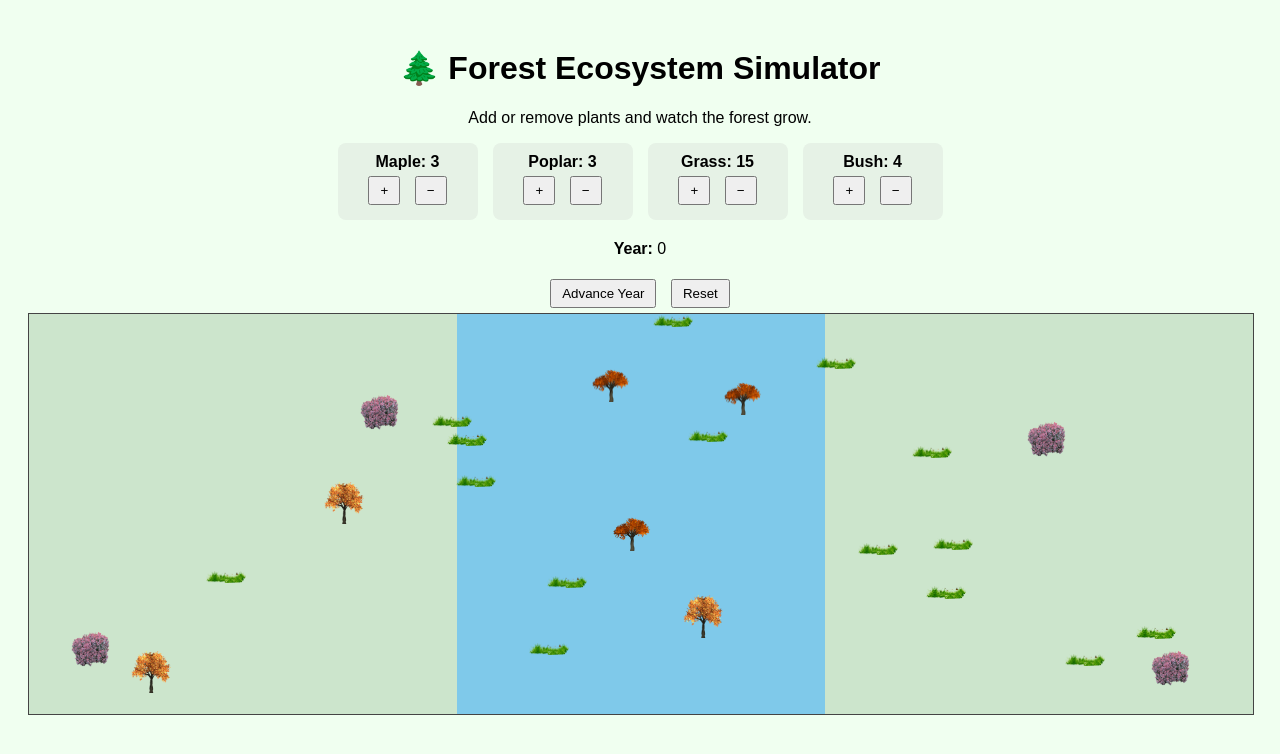
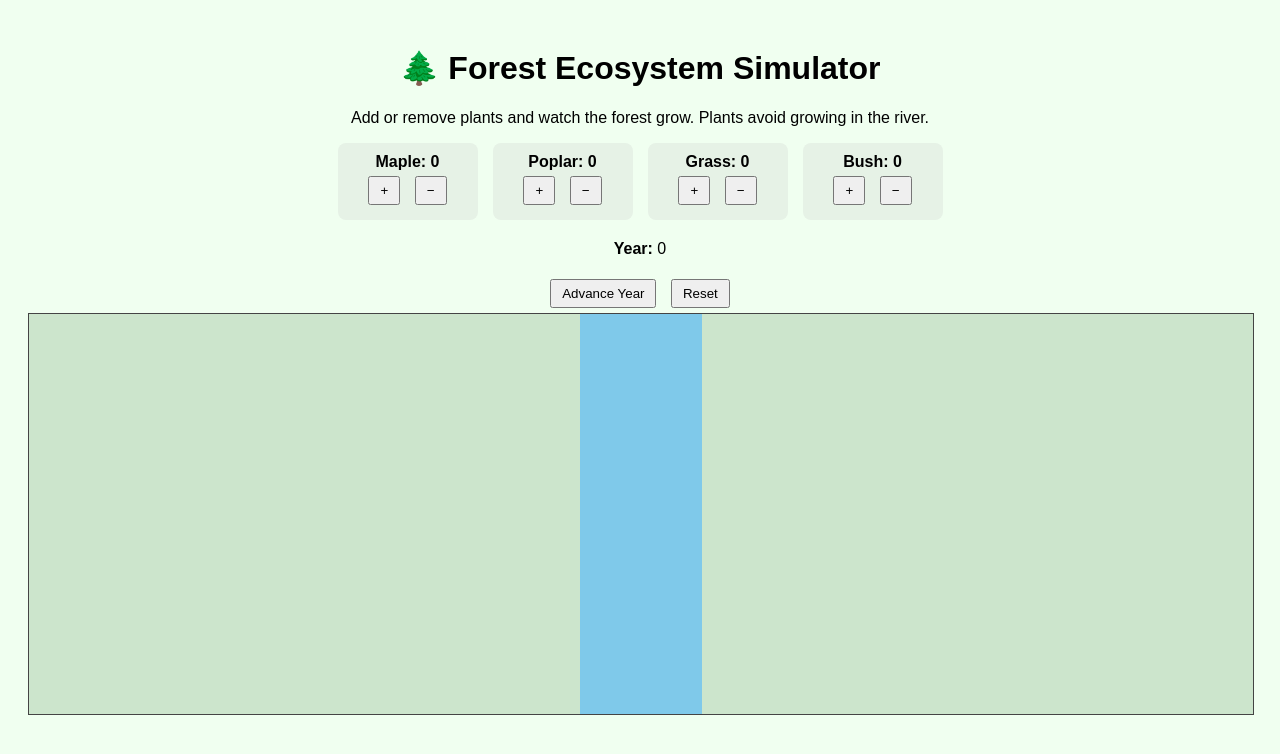
Before and after one commit to MaxBabij/ForestSimulation, a plain HTML site: page index.html in a window 1280 px wide. Both pictures are taken after a click on the button "Reset". Drawn offline with Linux system fonts and the light colour scheme.

Commit message:
Update index.html

```diff
--- a/index.html
+++ b/index.html
@@ -2,7 +2,7 @@
 <html lang="en">
 <head>
   <meta charset="UTF-8">
-  <title>Forest Ecosystem Simulation</title>
+  <title>Forest Ecosystem Simulator</title>
   <style>
     body {
       font-family: Arial, sans-serif;
@@ -42,9 +42,8 @@
     }
     #river {
       position: absolute;
-      left: 35%;
-      top: 0;
-      width: 30%;
+      left: 45%;
+      width: 10%;
       height: 100%;
       background: #4db8ff;
       opacity: 0.6;
@@ -55,28 +54,28 @@
 <body>
 
   <h1>🌲 Forest Ecosystem Simulator</h1>
-  <p>Add or remove plants and watch the forest grow.</p>
+  <p>Add or remove plants and watch the forest grow. Plants avoid growing in the river.</p>
 
   <div class="controls">
     <div class="control-group">
-      <strong>Maple: <span id="maple-count">3</span></strong><br>
-      <button onclick="change('maple', 1)">+</button>
-      <button onclick="change('maple', -1)">−</button>
+      <strong>Maple: <span id="maple-count">0</span></strong><br>
+      <button onclick="addPlant('maple')">+</button>
+      <button onclick="removePlant('maple')">−</button>
     </div>
     <div class="control-group">
-      <strong>Poplar: <span id="poplar-count">3</span></strong><br>
-      <button onclick="change('poplar', 1)">+</button>
-      <button onclick="change('poplar', -1)">−</button>
+      <strong>Poplar: <span id="poplar-count">0</span></strong><br>
+      <button onclick="addPlant('poplar')">+</button>
+      <button onclick="removePlant('poplar')">−</button>
     </div>
     <div class="control-group">
-      <strong>Grass: <span id="grass-count">15</span></strong><br>
-      <button onclick="change('grass', 1)">+</button>
-      <button onclick="change('grass', -1)">−</button>
+      <strong>Grass: <span id="grass-count">0</span></strong><br>
+      <button onclick="addPlant('grass')">+</button>
+      <button onclick="removePlant('grass')">−</button>
     </div>
     <div class="control-group">
-      <strong>Bush: <span id="bush-count">4</span></strong><br>
-      <button onclick="change('bush', 1)">+</button>
-      <button onclick="change('bush', -1)">−</button>
+      <strong>Bush: <span id="bush-count">0</span></strong><br>
+      <button onclick="addPlant('bush')">+</button>
+      <button onclick="removePlant('bush')">−</button>
     </div>
   </div>
 
@@ -91,24 +90,33 @@
   <script>
     let state = {
       year: 0,
-      maple: 3,
-      poplar: 3,
-      grass: 15,
-      bush: 4
+      plants: []
     };
 
-    function updateDisplay() {
-      document.getElementById('maple-count').textContent = state.maple;
-      document.getElementById('poplar-count').textContent = state.poplar;
-      document.getElementById('grass-count').textContent = state.grass;
-      document.getElementById('bush-count').textContent = state.bush;
-      document.getElementById('year').textContent = state.year;
-      renderForest();
+    const riverLeft = 45;
+    const riverRight = 55;
+
+    function randomPositionExcludingRiver() {
+      let x;
+      do {
+        x = Math.random() * 100;
+      } while (x >= riverLeft && x <= riverRight);
+      const y = Math.random() * 85;
+      return { x, y };
     }
 
-    function change(species, delta) {
-      state[species] = Math.max(0, state[species] + delta);
+    function addPlant(type) {
+      const { x, y } = randomPositionExcludingRiver();
+      state.plants.push({ type, x, y });
       updateDisplay();
+    }
+
+    function removePlant(type) {
+      const index = state.plants.map(p => p.type).lastIndexOf(type);
+      if (index !== -1) {
+        state.plants.splice(index, 1);
+        updateDisplay();
+      }
     }
 
     function advanceYear() {
@@ -119,31 +127,36 @@
     function reset() {
       state = {
         year: 0,
-        maple: 3,
-        poplar: 3,
-        grass: 15,
-        bush: 4
+        plants: []
       };
       updateDisplay();
+    }
+
+    function updateDisplay() {
+      const counts = { maple: 0, poplar: 0, grass: 0, bush: 0 };
+      for (const plant of state.plants) {
+        counts[plant.type]++;
+      }
+
+      document.getElementById('maple-count').textContent = counts.maple;
+      document.getElementById('poplar-count').textContent = counts.poplar;
+      document.getElementById('grass-count').textContent = counts.grass;
+      document.getElementById('bush-count').textContent = counts.bush;
+      document.getElementById('year').textContent = state.year;
+
+      renderForest();
     }
 
     function renderForest() {
       const forest = document.getElementById('forest');
       forest.innerHTML = '<div id="river"></div>';
 
-      drawPlants('maple.png', state.maple, forest);
-      drawPlants('poplar.png', state.poplar, forest);
-      drawPlants('grass.png', state.grass, forest);
-      drawPlants('bush.png', state.bush, forest);
-    }
-
-    function drawPlants(src, count, container) {
-      for (let i = 0; i < count; i++) {
+      for (const plant of state.plants) {
         const img = document.createElement('img');
-        img.src = src;
-        img.style.left = Math.random() * 95 + '%';
-        img.style.top = Math.random() * 85 + '%';
-        container.appendChild(img);
+        img.src = `${plant.type}.png`;
+        img.style.left = `${plant.x}%`;
+        img.style.top = `${plant.y}%`;
+        forest.appendChild(img);
       }
     }
 
```
